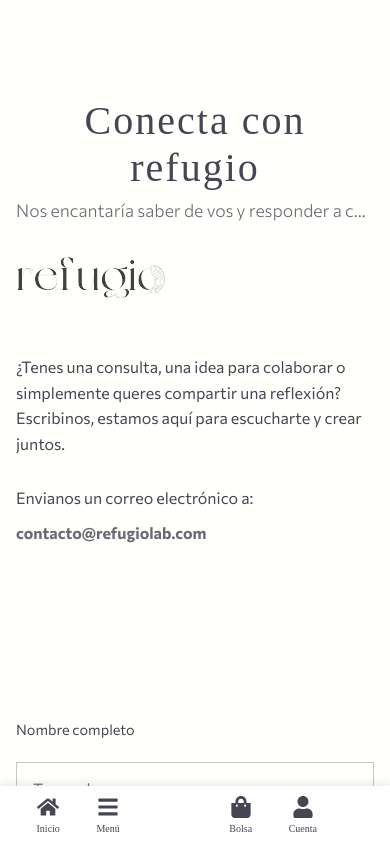
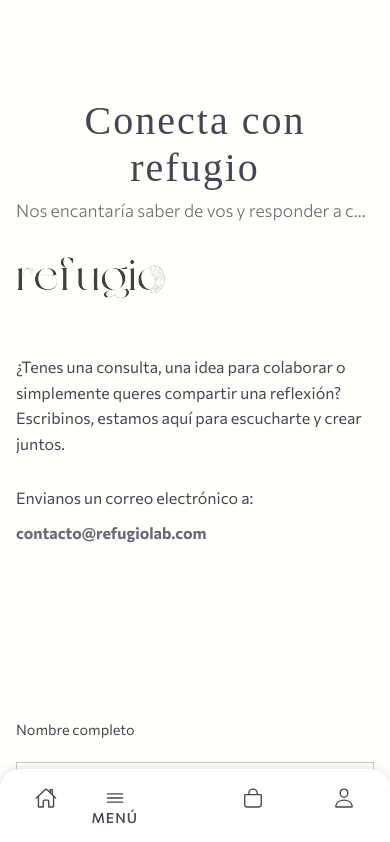
Before and after one commit to refugiolab/refugiolab.com, a React (Vite) app: page /contacto in a window 390 px wide. Shown: the top 842 px of the page. Built offline with nearby package versions, Linux system fonts and the light colour scheme; a web font is replaced by a local one.

Commit message:
Actualización header, iconos y menu en celular

```diff
--- a/src/components/Header.css
+++ b/src/components/Header.css
@@ -52,7 +52,6 @@
 
 /* Clase para el logo blanco con tamaño reducido */
 .logo-blanco {
-    /* Altura reducida en un 50% de la última altura (132.3px * 0.50 = 66.15px) */
     height: 66.15px;
     width: auto;
 }
@@ -101,23 +100,23 @@
 
 /* Colores de los íconos y el menú toggle en el estado "scroll" */
 .main-header.scrolled .header__icon-bar {
-    background-color: #444653; /* Se cambia a gris */
+    background-color: #444653;
 }
 .main-header.scrolled .header__icon-button {
-    color: #444653; /* Se cambia a gris */
+    color: #444653;
 }
 
 /* Animación del ícono de menú a la "X" */
 .main-header.open .header__menu-toggle .header__icon-bar:nth-child(1) {
     transform: rotate(45deg) translate(5px, 4px);
-    background-color: #444653; /* Color de la X al abrir el menú */
+    background-color: #444653;
 }
 .main-header.open .header__menu-toggle .header__icon-bar:nth-child(2) {
     opacity: 0;
 }
 .main-header.open .header__menu-toggle .header__icon-bar:nth-child(3) {
     transform: rotate(-45deg) translate(5px, -4px);
-    background-color: #444653; /* Color de la X al abrir el menú */
+    background-color: #444653;
 }
 
 /* Estilos para el menú de navegación (el panel que se despliega) */
@@ -223,8 +222,8 @@
 }
 
 .submenu-list.open {
-    max-height: 300px; /* Se aumenta para que "Archivo" no se corte */
-    margin-bottom: 0; /* Se elimina el margen extra */
+    max-height: 300px;
+    margin-bottom: 0;
 }
 
 .header__nav-sub-link {
@@ -322,6 +321,8 @@
         background-color: white;
         z-index: 100;
         box-shadow: 0 -2px 10px rgba(0, 0, 0, 0.1);
+        padding: 0.5rem 0;
+        border-radius: 20px 20px 0 0;
     }
 
     .mobile-nav-list {
@@ -345,10 +346,17 @@
         padding: 10px 0;
         color: #444653;
         text-decoration: none;
-        font-size: 10px;
         font-family: var(--fuente-principal);
         transition: color 0.3s ease;
         position: relative;
+    }
+
+    .mobile-nav-link.active {
+        color: var(--color-acento);
+    }
+
+    .mobile-nav-link.active svg {
+        animation: pulse 0.5s ease-in-out;
     }
 
     .mobile-nav-link:hover {
@@ -356,6 +364,38 @@
     }
 
     .mobile-nav-link span {
+        font-size: 10px;
         margin-top: 5px;
+        font-family: 'Commissioner', sans-serif;
+        text-transform: uppercase;
+        letter-spacing: 1px;
+    }
+
+    .mobile-nav-link:not(.menu-button) span {
+        display: none;
+    }
+
+    .menu-button span {
+        font-size: 14px;
+        font-weight: 500;
+        margin-top: 0;
+    }
+
+    .cart-item-count {
+        top: -2px;
+        right: 18px;
+    }
+
+    /* Animación de pulso */
+    @keyframes pulse {
+        0% {
+            transform: scale(1);
+        }
+        50% {
+            transform: scale(1.1);
+        }
+        100% {
+            transform: scale(1);
+        }
     }
 }
--- a/src/components/Header.jsx
+++ b/src/components/Header.jsx
@@ -1,8 +1,8 @@
-// src/components/Header.jsx
+/* src/components/Header.jsx */
 import React, { useState, useEffect, useContext } from 'react';
 import { Link, useLocation } from 'react-router-dom';
 import './Header.css';
-import { FaShoppingBag, FaSearch, FaUser, FaHome, FaBars } from 'react-icons/fa';
+import { IoBagOutline, IoSearchOutline, IoPersonOutline, IoHomeOutline, IoMenuOutline } from "react-icons/io5";
 import { NAV_LINKS } from '../constants/data';
 import { CartContext } from '../context/CartContext';
 import { FaInstagram, FaWhatsapp, FaSpotify } from 'react-icons/fa';
@@ -13,9 +13,10 @@
 import sobreRefugioMenuImage from '/images/sobre-refugio-menu.webp';
 import cartasMarMenuImage from '/images/cartas-al-mar-menu.webp';
 import universoRefugioMenuImage from '/images/universo-refugio-menu.webp';
-import programaBienestarMenuImage from '/images/programa-bienestar-menu.webp';
+import programaBienestarMenuImage from '/images/programa-bienestar-menu.webp'; // <-- Aquí está el cambio
 import contactoMenuImage from '/images/contacto-menu.webp';
 import menuDefaultImage from '/images/menu-default.webp';
+import logoNegro from '/icons/isonegro.svg';
 
 const Header = () => {
     const [isOpen, setIsOpen] = useState(false);
@@ -60,6 +61,10 @@
             window.removeEventListener('scroll', handleScroll);
         };
     }, []);
+
+    useEffect(() => {
+        closeMenu();
+    }, [location.pathname]);
 
     const navSections = [
         { name: 'New In', path: '/new-in', image: newInMenuImage, hasSubSections: false },
@@ -117,13 +122,13 @@
                 {/* Contenedor Derecho - Íconos de utilidad */}
                 <div className="header-right">
                     <button className="header__icon-button" aria-label="Buscador">
-                        <FaSearch size={18} />
+                        <IoSearchOutline size={18} />
                     </button>
                     <button className="header__icon-button" aria-label="Mi cuenta">
-                        <FaUser size={18} />
+                        <IoPersonOutline size={18} />
                     </button>
                     <Link to="/cart" className="header__icon-button header__cart-icon" aria-label="Bolsa de compras" onClick={closeMenu}>
-                        <FaShoppingBag size={18} />
+                        <IoBagOutline size={18} />
                         {itemCount > 0 && <span className="cart-item-count">{itemCount}</span>}
                     </Link>
                 </div>
@@ -197,29 +202,29 @@
             <nav className="mobile-nav-container">
                 <ul className="mobile-nav-list">
                     <li>
-                        <Link to="/" className="mobile-nav-link">
-                            <FaHome size={22} />
-                            <span>Inicio</span>
+                        <Link to="/" className={`mobile-nav-link ${location.pathname === '/' ? 'active' : ''}`}>
+                            <IoHomeOutline size={22} />
                         </Link>
                     </li>
                     <li>
-                        <button onClick={toggleMenu} className="mobile-nav-link" aria-label="Abrir menú de navegación">
-                            <FaBars size={22} />
+                        <button
+                            onClick={toggleMenu}
+                            className={`mobile-nav-link menu-button ${isOpen ? 'active' : ''}`}
+                            aria-label="Abrir menú de navegación">
+                            <IoMenuOutline size={22} />
                             <span>Menú</span>
                         </button>
                     </li>
                     <li>
-                        <Link to="/cart" className="mobile-nav-link">
-                            <FaShoppingBag size={22} />
-                            <span>Bolsa</span>
+                        <Link to="/cart" className={`mobile-nav-link ${location.pathname === '/cart' ? 'active' : ''}`}>
+                            <IoBagOutline size={22} />
                             {itemCount > 0 && <span className="cart-item-count">{itemCount}</span>}
                         </Link>
                     </li>
                     <li>
-                        <button className="mobile-nav-link">
-                            <FaUser size={22} />
-                            <span>Cuenta</span>
-                        </button>
+                        <Link to="/cuenta" className={`mobile-nav-link ${location.pathname === '/cuenta' ? 'active' : ''}`}>
+                            <IoPersonOutline size={22} />
+                        </Link>
                     </li>
                 </ul>
             </nav>
```
